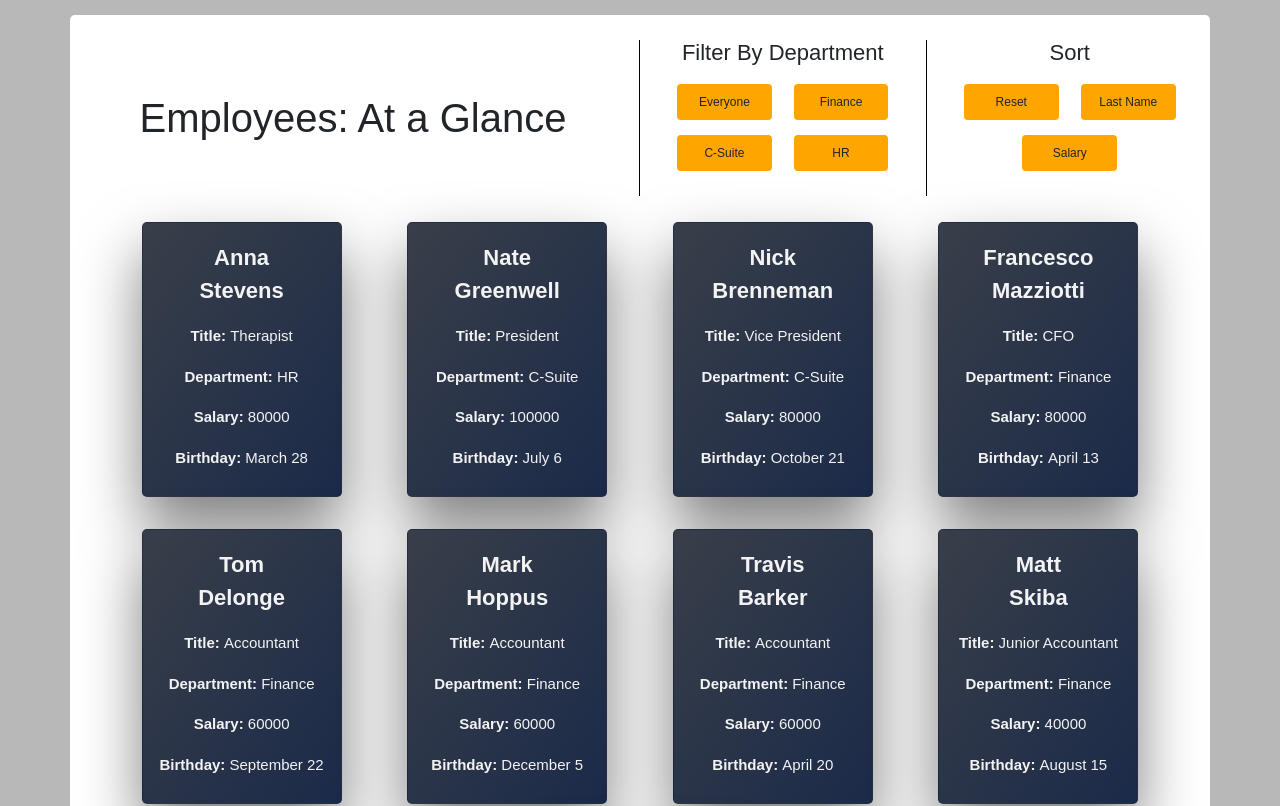
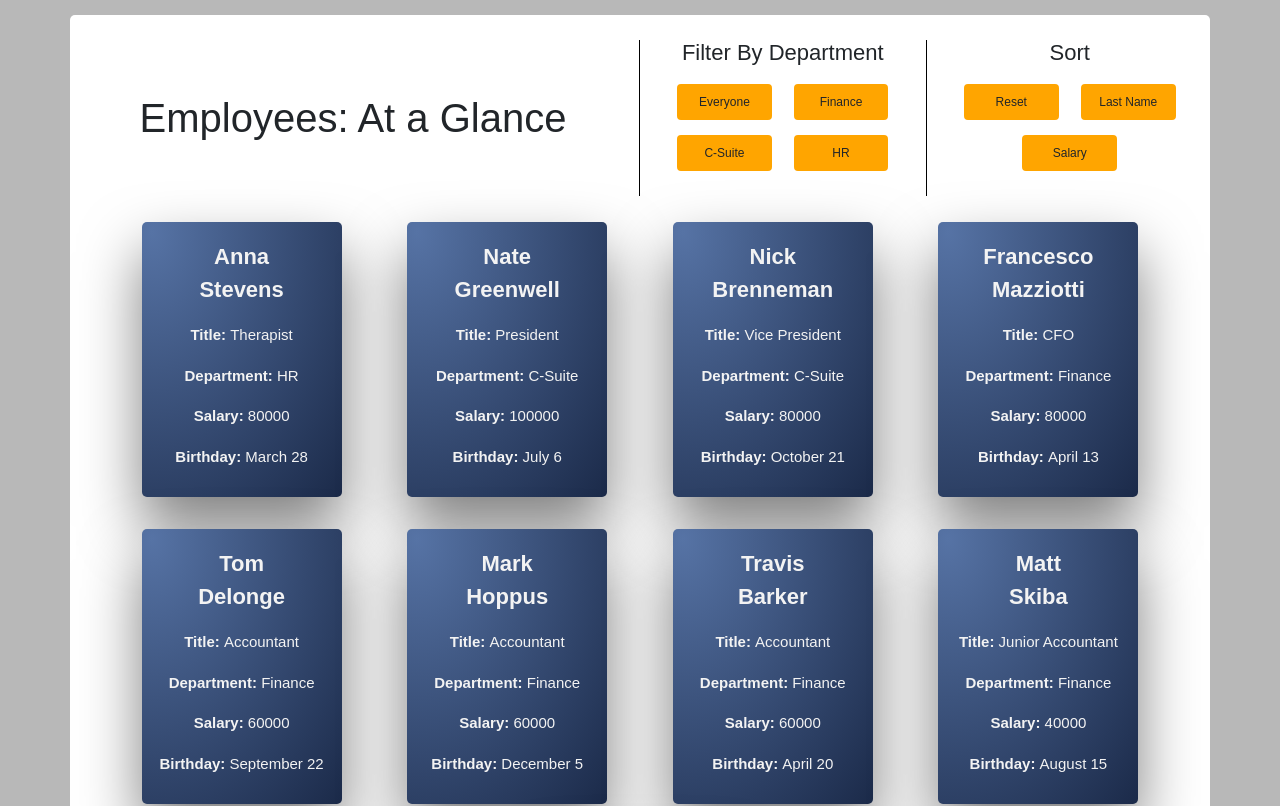
Before and after one commit to colinstevens06/16-employee-directory, a React (Create React App) app: page / in a window 1280 px wide. Shown: the top 806 px of the page. Built offline with nearby package versions, Linux system fonts and the light colour scheme.

Commit message:
updated background color for the employees

```diff
--- a/src/components/Employee-Card/style.css
+++ b/src/components/Employee-Card/style.css
@@ -1,7 +1,9 @@
 .card {
-  background-image: linear-gradient(to bottom right, rgb(57, 63, 73), rgb(27, 42, 73));
+  /* background-image: linear-gradient(to bottom right, rgb(57, 63, 73), rgb(27, 42, 73)); */
+  background-image: radial-gradient(farthest-corner at 10px 10px, rgb(86, 115, 165), rgb(27, 42, 73));
   color: #f3f3f3;
   box-shadow: 0px 30px 60px 0px rgba(0, 0, 0, .5);
+  border: none;
   border-radius: 5px;
   height: 275px;
   margin: 1rem;
```
